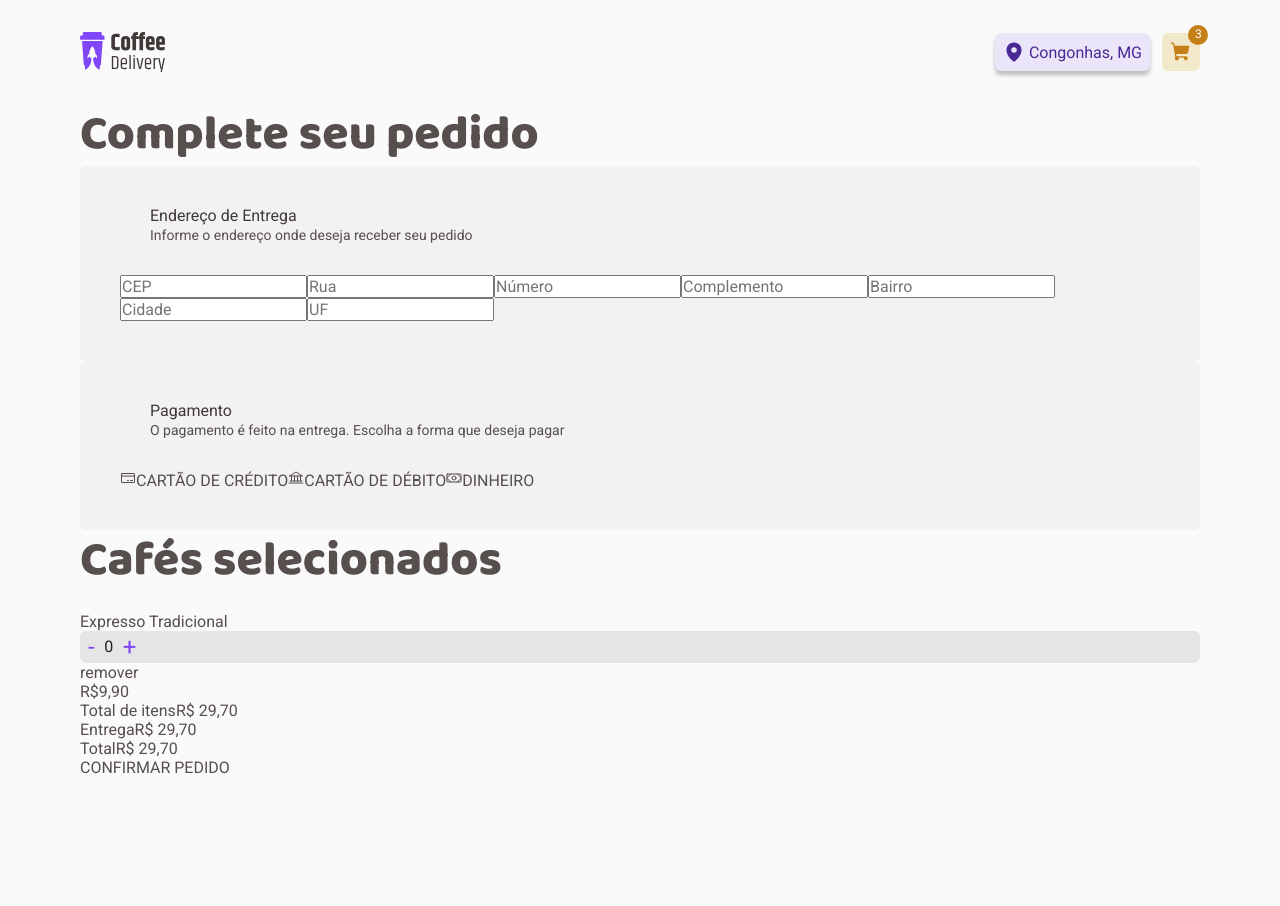
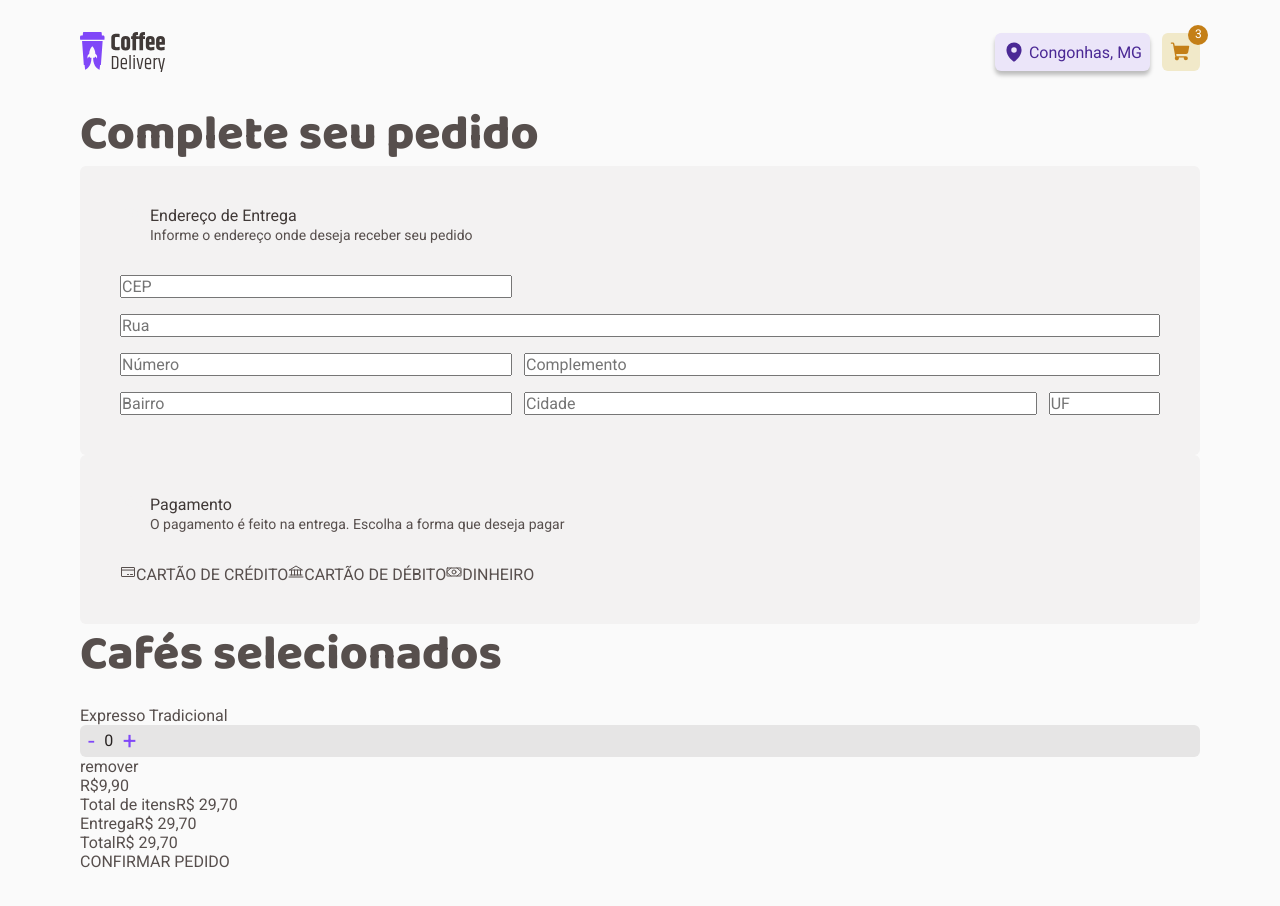
Before and after one commit to lucascnascimento/ignite-desafio-02, a React (Vite) app: page /checkout in a window 1280 px wide. Shown: the top 906 px of the page. Before the commit the page ends 831 px from the top, so only its background shows below. Built offline with nearby package versions, Linux system fonts and the light colour scheme.

Commit message:
feat: create InputGrid

```diff
--- a/src/Pages/Checkout/index.tsx
+++ b/src/Pages/Checkout/index.tsx
@@ -7,6 +7,7 @@ import {
 } from "phosphor-react";
 import { Counter } from "../../components/Counter";
 import { InformationBox } from "./components/InformationCard";
+import { InputGrid } from "./styles";
 
 export const Checkout = () => {
   return (
@@ -19,15 +20,23 @@ export const Checkout = () => {
           icon="mapPinLine"
           iconColor="base-card"
         >
-          <div>
-            <input type={"text"} placeholder="CEP" />
-            <input type={"text"} placeholder="Rua" />
-            <input type={"text"} placeholder="Número" />
-            <input type={"text"} placeholder="Complemento" />
-            <input type={"text"} placeholder="Bairro" />
-            <input type={"text"} placeholder="Cidade" />
-            <input type={"text"} placeholder="UF" />
-          </div>
+          <InputGrid>
+            <input type={"text"} placeholder="CEP" className="zipCode" />
+            <input type={"text"} placeholder="Rua" className="street" />
+            <input type={"text"} placeholder="Número" className="number" />
+            <input
+              type={"text"}
+              placeholder="Complemento"
+              className="complement"
+            />
+            <input
+              type={"text"}
+              placeholder="Bairro"
+              className="neighborhood"
+            />
+            <input type={"text"} placeholder="Cidade" className="city" />
+            <input type={"text"} placeholder="UF" className="state" />
+          </InputGrid>
         </InformationBox>
 
         <InformationBox
--- a/src/Pages/Checkout/styles.ts
+++ b/src/Pages/Checkout/styles.ts
@@ -1,3 +1,39 @@
 import styled from "styled-components";
 
 export const AdressBox = styled.div``;
+
+export const InputGrid = styled.div`
+  display: grid;
+  grid-template-columns: 1fr 49.3% 10.7%;
+  grid-template-rows: 1fr 1fr 1fr 1fr;
+  column-gap: 0.75rem;
+  row-gap: 1rem;
+
+  .zipCode {
+    grid-column: 1;
+  }
+  .street {
+    grid-column: 1 / 4;
+    grid-row: 2;
+  }
+  .number {
+    grid-column: 1 / 2;
+    grid-row: 3;
+  }
+  .complement {
+    grid-column: 2 / 4;
+    grid-row: 3;
+  }
+  .neighborhood {
+    grid-column: 1 / 2;
+    grid-row: 4;
+  }
+  .city {
+    grid-column: 2 / 3;
+    grid-row: 4;
+  }
+  .state {
+    grid-column: 3 / 4;
+    grid-row: 4;
+  }
+`;
```
